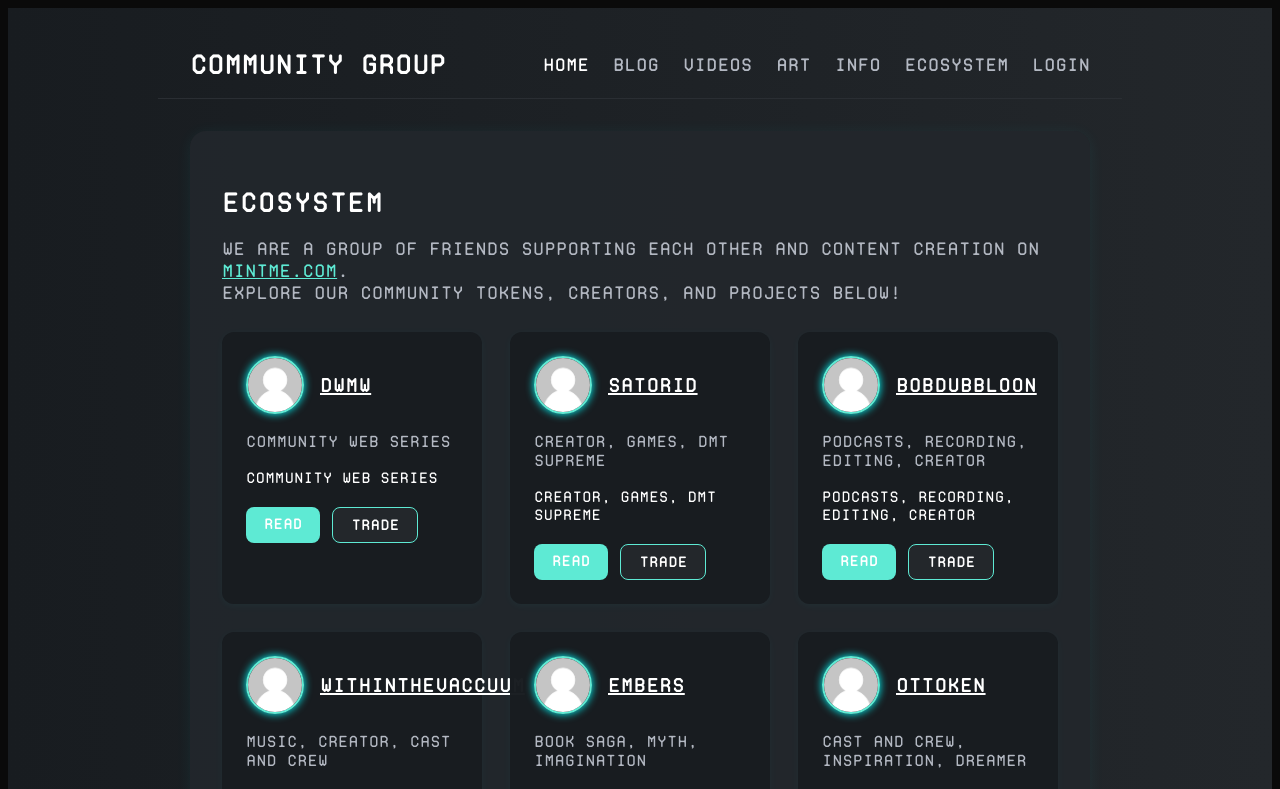
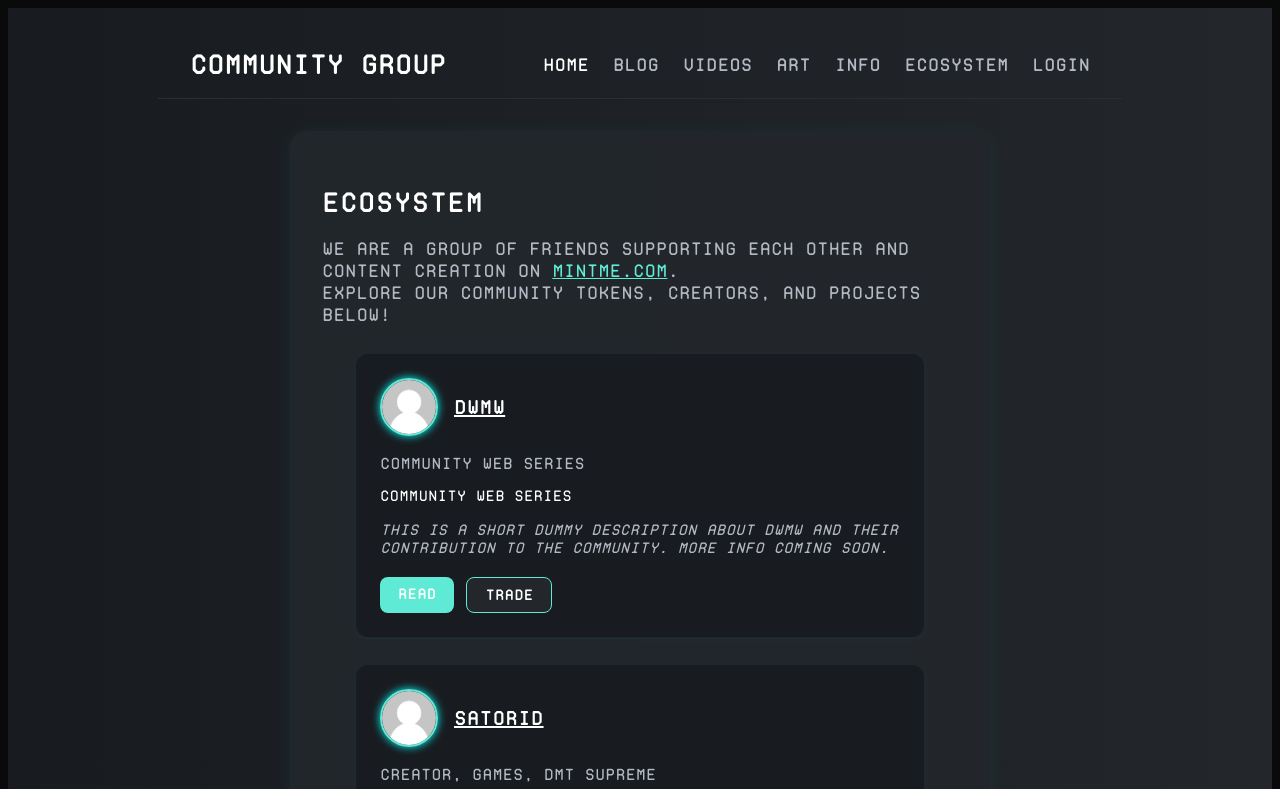
Before and after one commit to DogToken/mtcg, a Next.js app: page /ecosystem in a window 1280 px wide. Shown: the top 789 px of the page. Built offline with nearby package versions, Linux system fonts and the light colour scheme; no server answers; the database is empty.

Commit message:
Update page.tsx

```diff
--- a/src/app/ecosystem/page.tsx
+++ b/src/app/ecosystem/page.tsx
@@ -97,7 +97,7 @@
       padding: '40px 0',
     }}>
       <Header />
-      <main style={{ width: '100%', maxWidth: 900, padding: '0 32px' }}>
+      <main style={{ width: '100%', maxWidth: 700, padding: '0 32px' }}>
         <section style={{
           background: 'rgba(34, 38, 44, 0.95)',
           borderRadius: 16,
@@ -110,7 +110,7 @@
             We are a group of friends supporting each other and content creation on <a href="https://www.mintme.com" target="_blank" rel="noopener noreferrer" style={{ color: '#5eead4', textDecoration: 'underline' }}>mintme.com</a>.<br />
             Explore our community tokens, creators, and projects below!
           </p>
-          <div style={{ display: 'grid', gridTemplateColumns: 'repeat(auto-fit, minmax(260px, 1fr))', gap: 28 }}>
+          <div style={{ display: 'flex', flexDirection: 'column', gap: 28 }}>
             {people.map(person => (
               <div key={person.token} style={{
                 background: 'rgba(24,28,32,0.98)',
@@ -120,15 +120,20 @@
                 display: 'flex',
                 flexDirection: 'column',
                 alignItems: 'flex-start',
+                minHeight: 210,
+                maxWidth: 520,
+                width: '100%',
+                margin: '0 auto',
                 gap: 10,
               }}>
                 <div style={{ display: 'flex', alignItems: 'center', gap: 16, marginBottom: 8 }}>
                   <img src={person.image} alt={person.name} style={{ width: 54, height: 54, borderRadius: '50%', border: '2px solid #5eead4', objectFit: 'cover', boxShadow: '0 0 8px #00ffff' }} />
                   <a href={person.profileUrl} style={{ color: '#fff', fontWeight: 700, fontSize: 20, textDecoration: 'underline', transition: 'color 0.2s' }}>{person.name}</a>
                 </div>
-                <div style={{ color: '#b3b8c2', fontSize: 16, marginBottom: 8 }}>{person.description}</div>
-                <div style={{ color: '#fff', fontSize: 15, marginBottom: 10 }}>{person.roles}</div>
-                <div style={{ display: 'flex', gap: 12 }}>
+                <div style={{ color: '#b3b8c2', fontSize: 16, marginBottom: 4 }}>{person.description}</div>
+                <div style={{ color: '#fff', fontSize: 15, marginBottom: 6 }}>{person.roles}</div>
+                <div style={{ color: '#b3b8c2', fontSize: 15, marginBottom: 10, fontStyle: 'italic' }}>This is a short dummy description about {person.name} and their contribution to the community. More info coming soon.</div>
+                <div style={{ display: 'flex', gap: 12, marginTop: 'auto' }}>
                   <a href={person.readUrl} target="_blank" rel="noopener noreferrer" style={{ color: '#fff', background: '#5eead4', borderRadius: 8, padding: '8px 18px', fontWeight: 700, textDecoration: 'none', fontSize: 15 }}>Read</a>
                   <a href={person.tradeUrl} target="_blank" rel="noopener noreferrer" style={{ color: '#fff', background: '#23272b', border: '1px solid #5eead4', borderRadius: 8, padding: '8px 18px', fontWeight: 700, textDecoration: 'none', fontSize: 15 }}>Trade</a>
                 </div>
```
